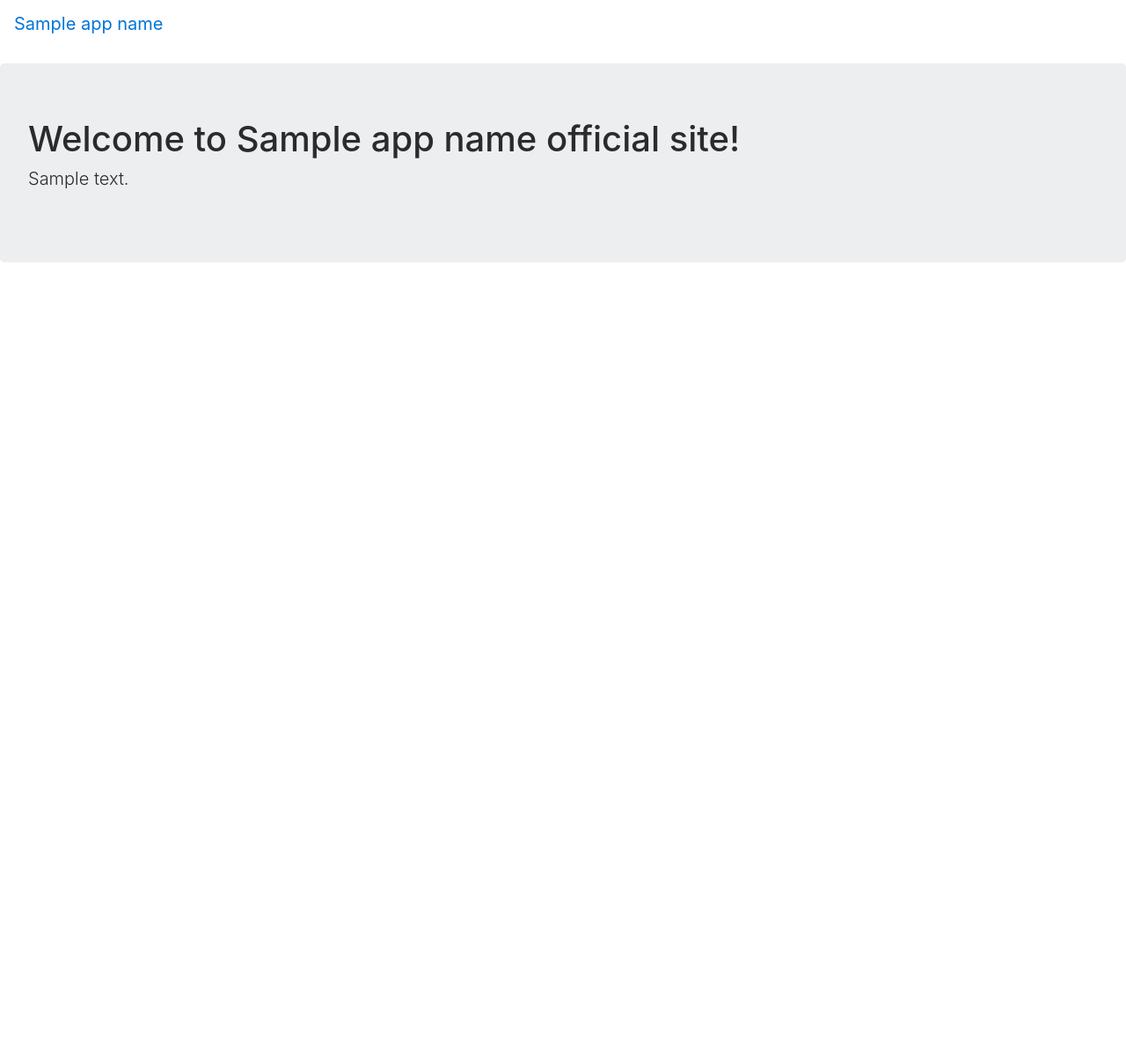
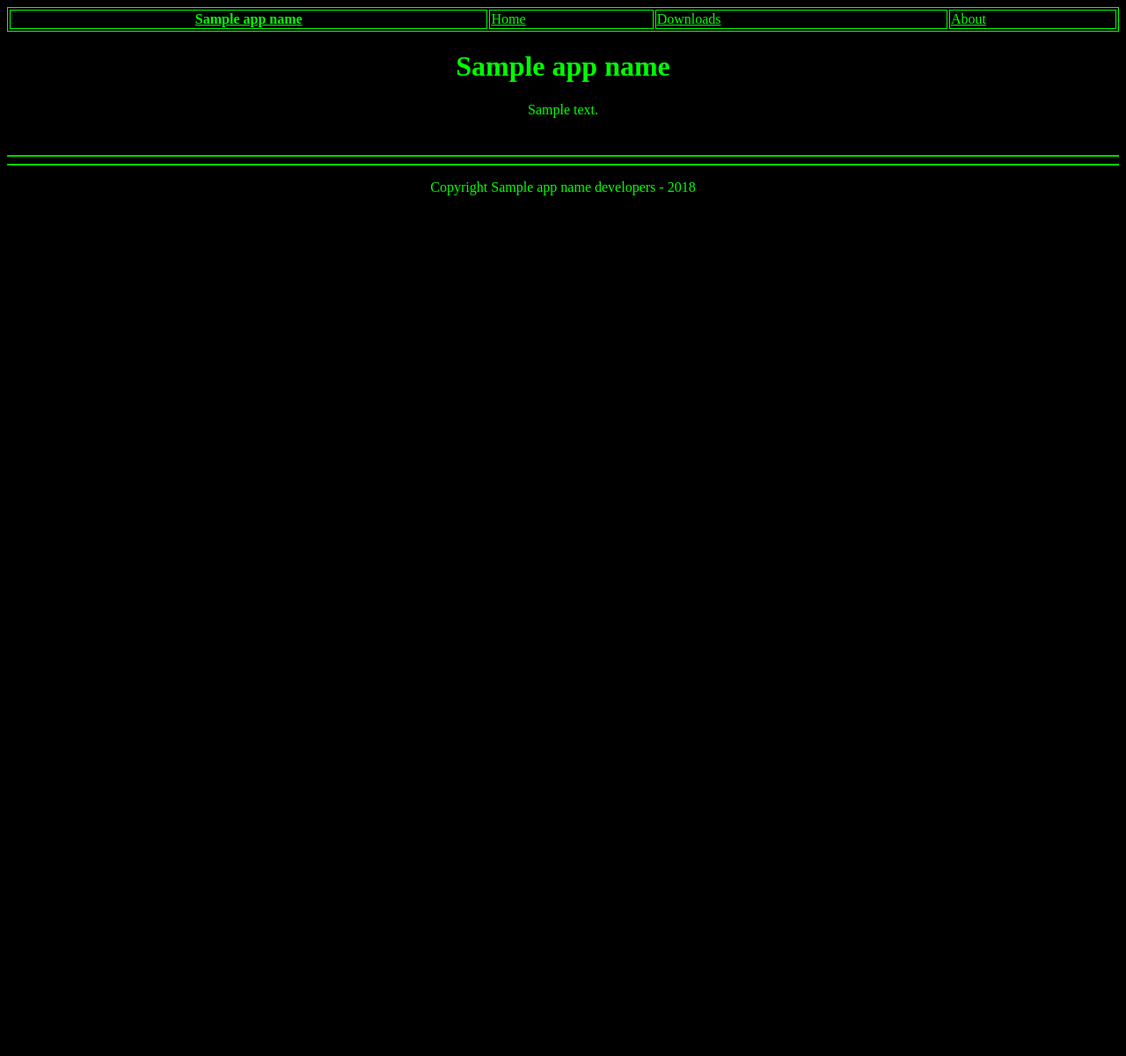
Before and after one commit to viad00/noniko, a Django app: template templates/home.html in a window 1280 px wide. Shown: the whole page at 88% size. After the commit the page ends 222 px from the top, so only its background shows below. Run offline with Django 3.2, Linux system fonts and the light colour scheme; the template is opened without the code that fills it: most values are stand-ins (such as "Sample title", 1, 10 or a date in 2020); some libraries are stand-ins or nearby versions.

Commit message:
Hatsker theme)

```diff
--- a/app/views.py
+++ b/app/views.py
@@ -1,6 +1,7 @@
 from django.shortcuts import render
 from django.utils.translation import gettext as _
 from django.conf import settings
+from app.settings_db import get_setting
 
 
 # Create your views here.
--- a/static/style.css
+++ b/static/style.css
@@ -1,4 +1,27 @@
+.main-container {
+    text-align: center;
+}
 body {
-  min-height: 75rem;
-  padding-top: 4.5rem;
+    background-color: black;
+    color: lime;
 }
+::selection {
+    color: black;
+    background-color: lime;
+}
+a {
+    color: lime;
+}
+table, td, th {
+    border: 1px solid;
+}
+table {
+    width: 100%;
+}
+.error {
+    color: red;
+    font-family: Roboto;
+}
+hr {
+    border-color: lime;
+}
--- a/templates/home.html
+++ b/templates/home.html
@@ -1,10 +1,12 @@
 {% extends 'layout.html' %}
 {% load i18n %}
 {% block body %}
-    <div class="jumbotron">
-    <h1>{% blocktrans %}Welcome to {{ app_name }} official site!{% endblocktrans %}</h1>
-    <p class="lead">
-        {{ app_text }}
+    <div class="main-container">
+    <h1>{{ app_name }}</h1>
+    <p>
+        {{ app_description_text|safe }}
     </p>
     </div>
+    <br/>
+    <hr/>
 {% endblock %}
--- a/templates/layout.html
+++ b/templates/layout.html
@@ -9,28 +9,22 @@
     <meta name="keywords" content="{{ keywords }}" />
     <title>{{ app_name }} - {{ title }}</title>
     {% load staticfiles %}
-    <link href="https://maxcdn.bootstrapcdn.com/bootstrap/4.0.0-beta.3/css/bootstrap.min.css" rel="stylesheet" integrity="sha384-Zug+QiDoJOrZ5t4lssLdxGhVrurbmBWopoEl+M6BdEfwnCJZtKxi1KgxUyJq13dy" crossorigin="anonymous">
     <link href="{% static "style.css" %}" rel="stylesheet">
 </head>
 <body>
-<nav class="navbar navbar-expand-md navbar-dark fixed-top bg-dark">
-      <a class="navbar-brand" href="{% url "home" %}">{{ app_name }}</a>
-      <div class="collapse navbar-collapse" id="navbarCollapse">
-        <ul class="navbar-nav mr-auto">
-          <li class="nav-item">
-            <a class="nav-link" href="{% url "home" %}">{% trans "Home" %}</a>
-          </li>
-        </ul>
-      </div>
-</nav>
-<main role="main" class="controller">
+<table>
+    <tr>
+        <th><a href="{% url "home" %}">{{ app_name }}</a></th>
+        <td><a href="{% url "home" %}">Home</a></td>
+        <td><a href="#">Downloads</a></td>
+        <td><a href="#">About</a></td>
+    </tr>
+</table>
 {% block body %}
 {% endblock %}
-</main>
+<hr/>
+<p align="center">Copyright {{ app_name }} developers - {% now "Y" %}</p>
 </body>
-<script src="https://code.jquery.com/jquery-3.2.1.slim.min.js" integrity="sha384-KJ3o2DKtIkvYIK3UENzmM7KCkRr/rE9/Qpg6aAZGJwFDMVNA/GpGFF93hXpG5KkN" crossorigin="anonymous"></script>
-<script src="https://cdnjs.cloudflare.com/ajax/libs/popper.js/1.12.9/umd/popper.min.js" integrity="sha384-ApNbgh9B+Y1QKtv3Rn7W3mgPxhU9K/ScQsAP7hUibX39j7fakFPskvXusvfa0b4Q" crossorigin="anonymous"></script>
-<script src="https://maxcdn.bootstrapcdn.com/bootstrap/4.0.0-beta.3/js/bootstrap.min.js" integrity="sha384-a5N7Y/aK3qNeh15eJKGWxsqtnX/wWdSZSKp+81YjTmS15nvnvxKHuzaWwXHDli+4" crossorigin="anonymous"></script>
 {% block scripts %}
 {% endblock %}
 </html>
```
Also changed, not shown: app/settings_db.py (+7 -5 lines).
